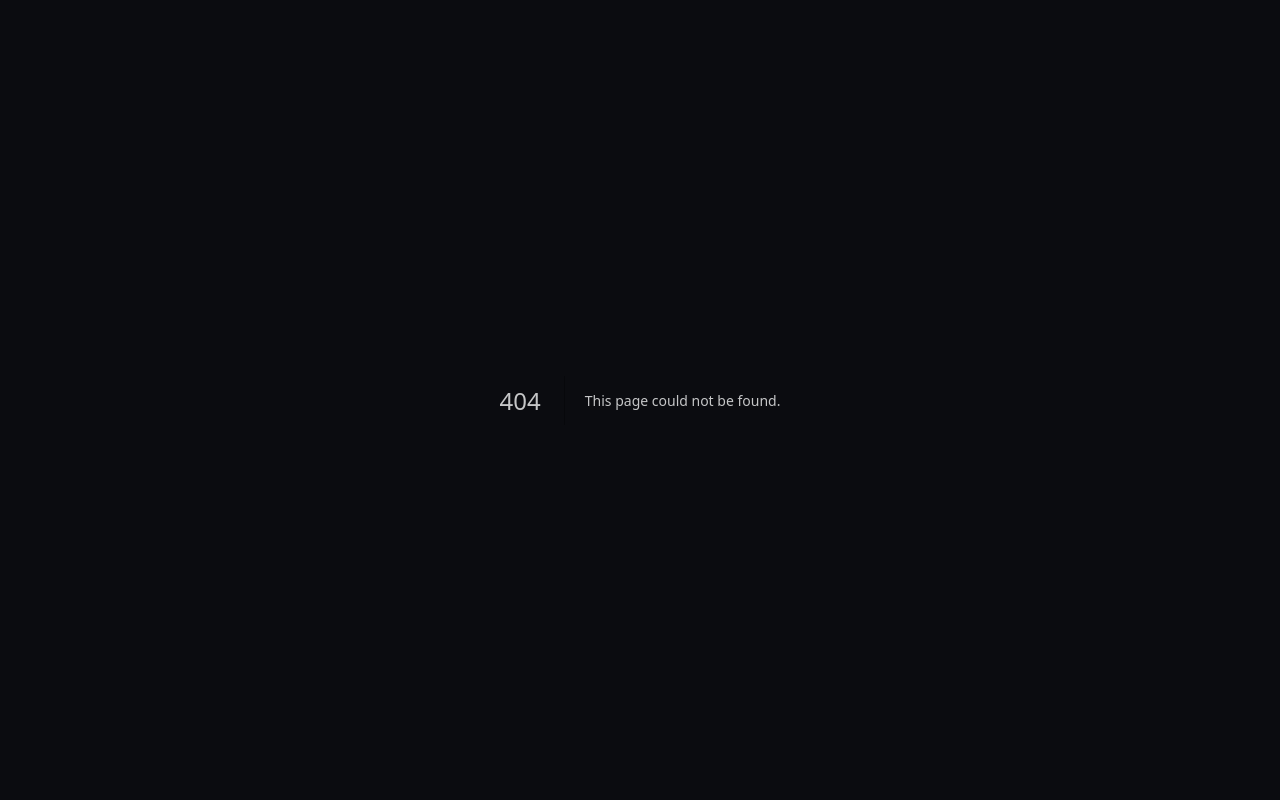
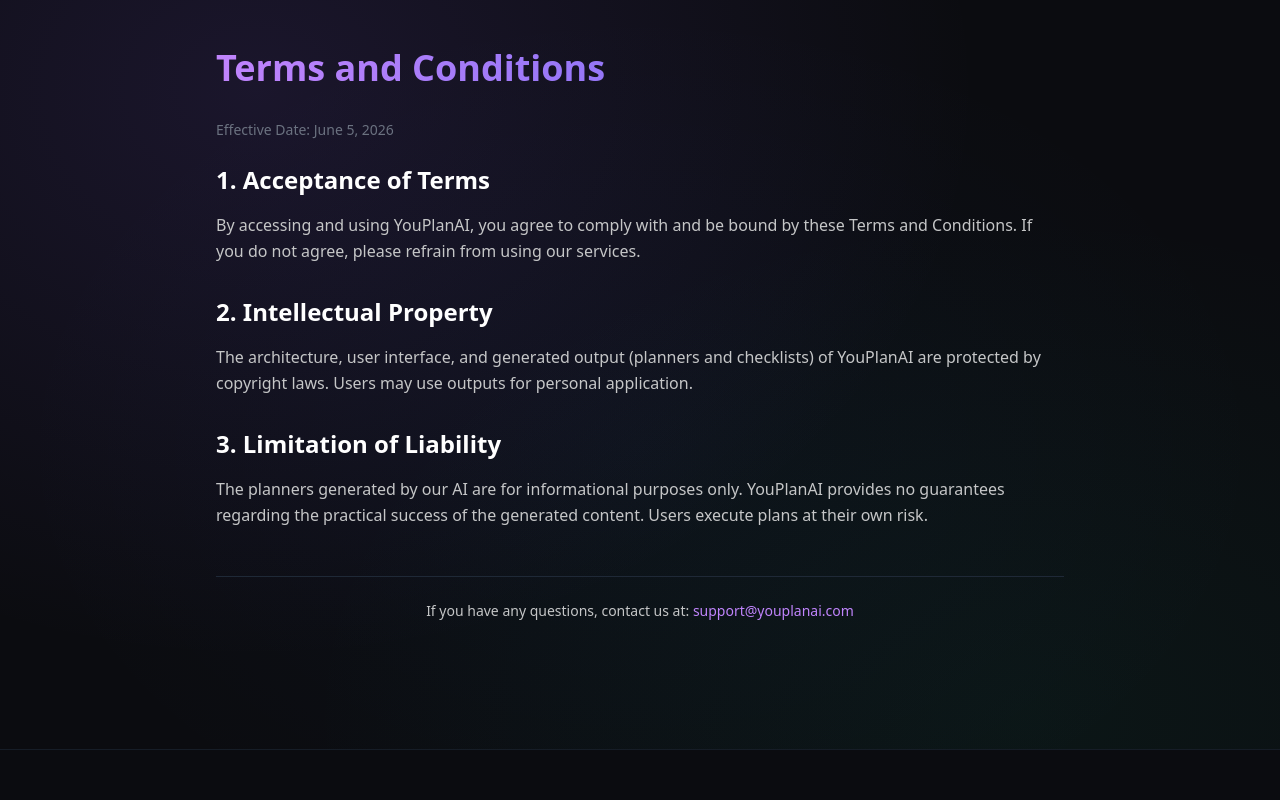
Before and after one commit to mediabienvennue-crypto/pinterest-saas, a Next.js app in the folder pinterest-saas-plannerai/pinterest-saas/: page /terms-conditions in a window 1280 px wide. Before the commit this address had no page. Shown: the top 800 px of the page. Built offline with nearby package versions, Linux system fonts and the light colour scheme.

Commit message:
Create page.js

```diff
--- /dev/null
+++ b/pinterest-saas-plannerai/pinterest-saas/app/terms-conditions/page.js
@@ -0,0 +1,27 @@
+export default function TermsConditions() {
+  return (
+    <div className="max-w-4xl mx-auto px-6 py-12 text-[#c5c6c7]">
+        <h1 className="text-4xl font-bold text-transparent bg-clip-text bg-gradient-to-r from-purple-400 to-indigo-500 mb-8">Terms and Conditions</h1>
+        <p className="text-sm text-gray-500 mb-6">Effective Date: June 5, 2026</p>
+
+        <section className="mb-8">
+            <h2 className="text-2xl font-semibold text-white mb-4">1. Acceptance of Terms</h2>
+            <p className="mb-4 leading-relaxed">By accessing and using YouPlanAI, you agree to comply with and be bound by these Terms and Conditions. If you do not agree, please refrain from using our services.</p>
+        </section>
+
+        <section className="mb-8">
+            <h2 className="text-2xl font-semibold text-white mb-4">2. Intellectual Property</h2>
+            <p className="mb-4 leading-relaxed">The architecture, user interface, and generated output (planners and checklists) of YouPlanAI are protected by copyright laws. Users may use outputs for personal application.</p>
+        </section>
+
+        <section className="mb-8">
+            <h2 class="text-2xl font-semibold text-white mb-4">3. Limitation of Liability</h2>
+            <p class="mb-4 leading-relaxed">The planners generated by our AI are for informational purposes only. YouPlanAI provides no guarantees regarding the practical success of the generated content. Users execute plans at their own risk.</p>
+        </section>
+
+        <footer className="border-t border-gray-800 pt-6 mt-12 text-center text-sm">
+            <p>If you have any questions, contact us at: <span className="text-purple-400">support@youplanai.com</span></p>
+        </footer>
+    </div>
+  );
+}
```
